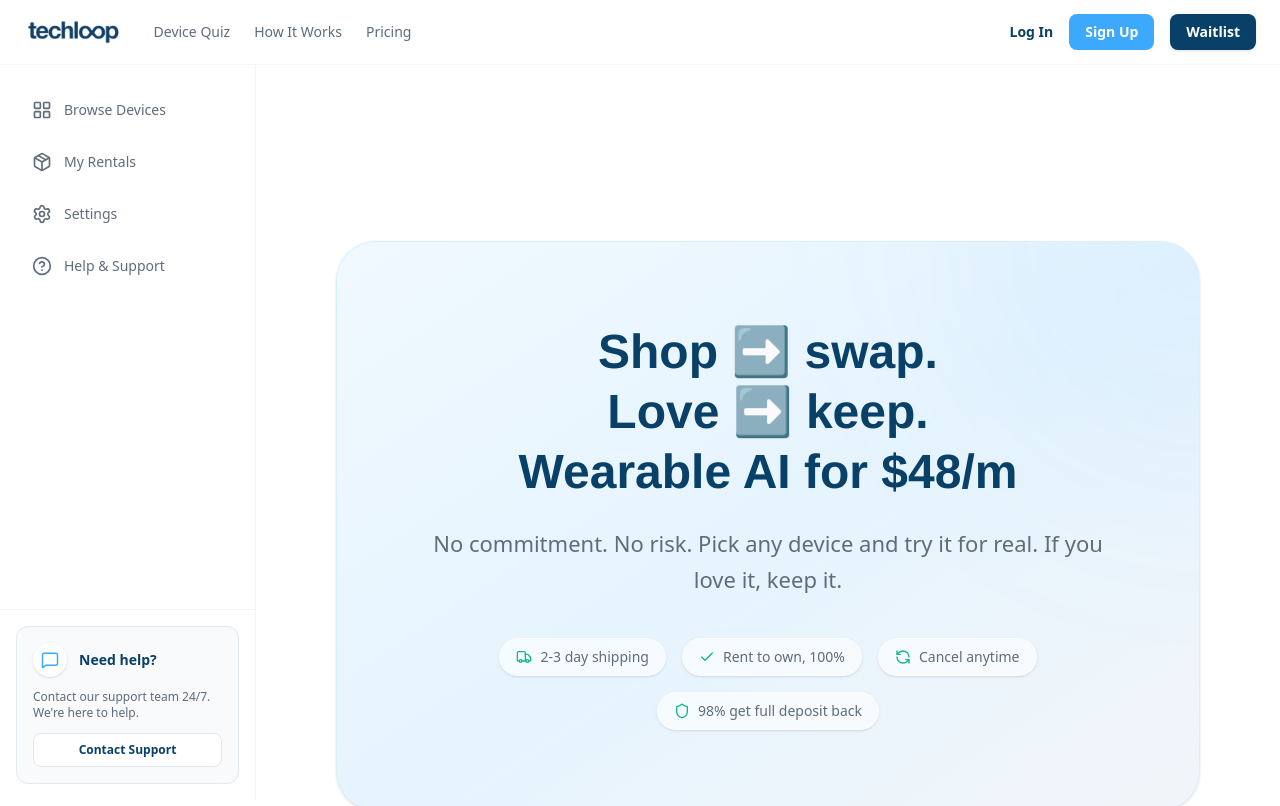
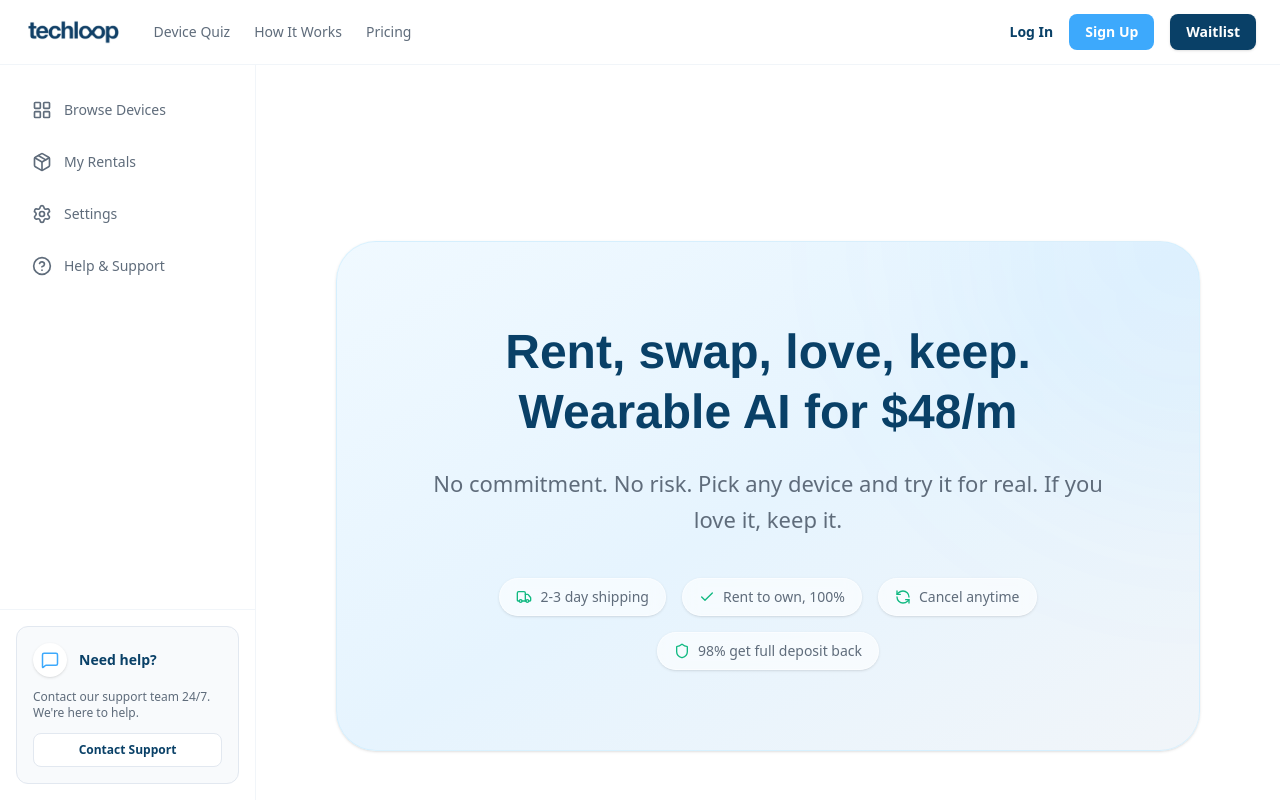
Before and after one commit to thinking-spot/techloop, a Next.js app: page /how-it-works in a window 1280 px wide. Shown: the top 806 px of the page. Built offline with nearby package versions, Linux system fonts and the light colour scheme.

Commit message:
how it works copy

```diff
--- a/src/app/how-it-works/page.tsx
+++ b/src/app/how-it-works/page.tsx
@@ -33,7 +33,7 @@ export default function HowItWorksPage() {
                     <div className="absolute top-0 right-0 w-[500px] h-[500px] bg-[#3DA9FC]/5 blur-[100px] rounded-full pointer-events-none -translate-y-1/2 translate-x-1/2" />
 
                     <h1 className="relative mx-auto mb-6 font-display text-[40px] font-bold leading-tight text-headline md:text-[48px]">
-                        Shop ➡️ swap. <br className="hidden md:block" />Love ➡️ keep. <br className="hidden md:block" />Wearable AI for $48/m
+                        Rent, swap, love, keep. <br className="hidden md:block" />Wearable AI for $48/m
                     </h1>
                     <p className="relative mx-auto mb-10 text-[20px] md:text-[22px] text-paragraph max-w-2xl leading-relaxed">
                         No commitment. No risk. Pick any device and try it for real. If you love it, keep it.
```
